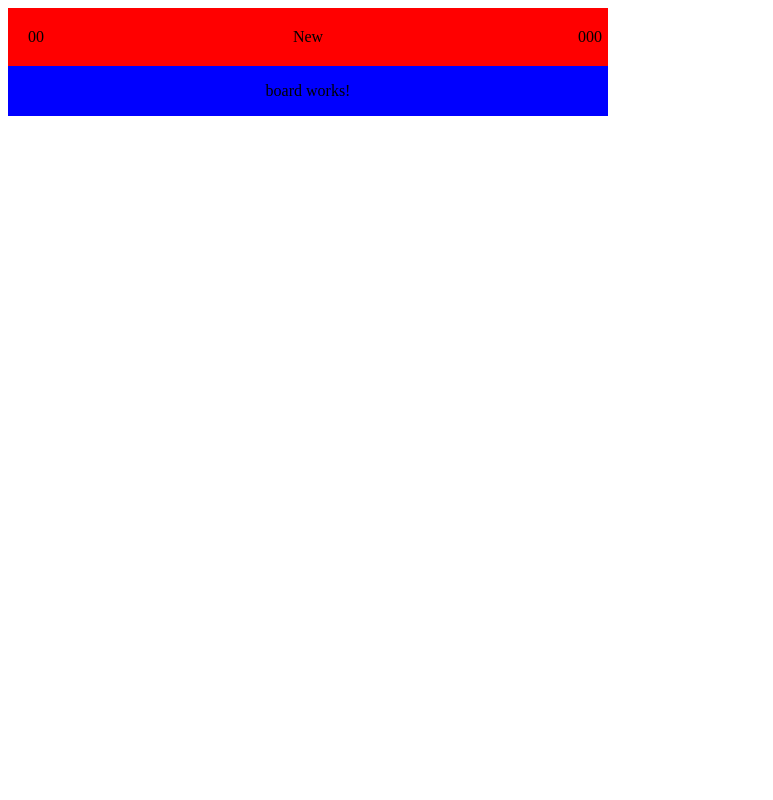
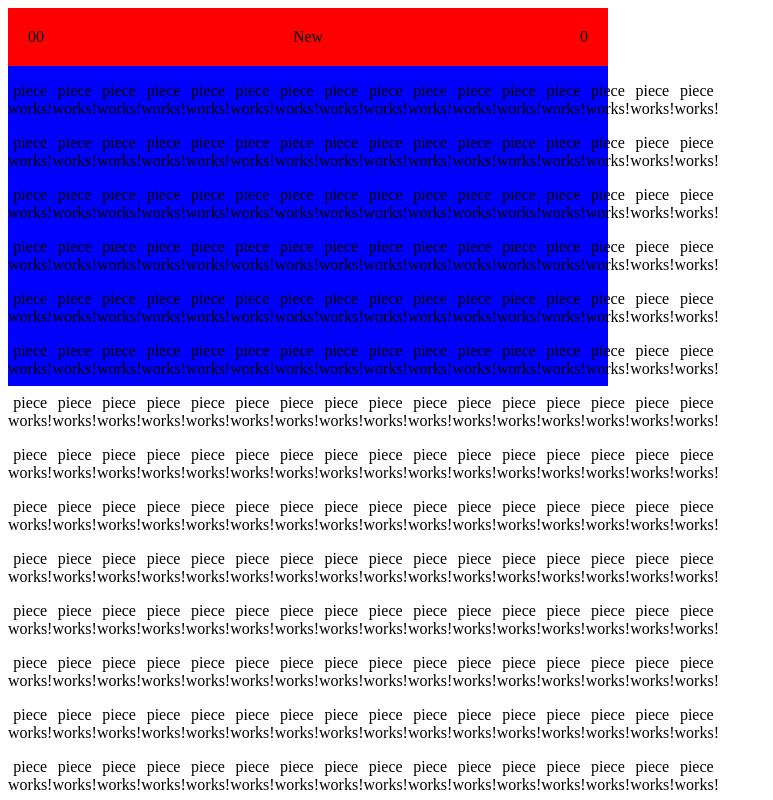
Before and after one commit to drGrove/minesweeper, an Angular app: page / in a window 1280 px wide. Shown: the top 800 px of the page, without its empty margins (0-773 px from the left). Built offline with nearby package versions, Linux system fonts and the light colour scheme.

Commit message:
Add piece, layout board

```diff
--- a/src/app/app.module.ts
+++ b/src/app/app.module.ts
@@ -4,12 +4,14 @@ import { NgModule } from '@angular/core';
 import { AppComponent } from './app.component';
 import { BoardComponent } from './board/board.component';
 import { GameComponent } from './game/game.component';
+import { PieceComponent } from './piece/piece.component';
 
 @NgModule({
   declarations: [
     AppComponent,
     BoardComponent,
-    GameComponent
+    GameComponent,
+    PieceComponent
   ],
   imports: [
     BrowserModule
--- a/src/app/board.ts
+++ b/src/app/board.ts
@@ -66,7 +66,6 @@ export class Board {
       ]);
       for (const shift of shifts) {
         const shiftPos: number[] = sumArr(pos, shift);
-        console.log('Shift Pos: ', shiftPos);
         if ((shiftPos[0] < 0) || (shiftPos[0] >= size.rows) ||
             (shiftPos[1] < 0) || (shiftPos[1] >= size.cols)
         ) {
--- a/src/app/board/board.component.html
+++ b/src/app/board/board.component.html
@@ -1,3 +1,10 @@
-<p>
-  board works!
-</p>
+<div
+  class="row"
+  *ngFor="let row of board.board"
+>
+  <app-piece
+    *ngFor="let piece of row"
+    [piece]="piece"
+  >
+  </app-piece>
+</div>
--- a/src/app/board/board.component.scss
+++ b/src/app/board/board.component.scss
@@ -0,0 +1,14 @@
+:host {
+  --colNum: 30;
+  --rowNum: 16;
+  --gridHeight: 20px;
+
+  display: grid;
+  grid-template-columns: repeat(var(--colNum), auto);
+  grid-template-rows: repeat(var(--rowNum), var(--gridHeight));
+
+  .row {
+    display: grid-inline;
+    grid-gap: 20px 0;
+  }
+}
--- a/src/app/board/board.component.ts
+++ b/src/app/board/board.component.ts
@@ -1,15 +1,25 @@
-import { Component, OnInit } from '@angular/core';
+import { Component, OnInit, OnChanges, Input, ElementRef } from '@angular/core';
+import { Board } from '../board';
 
 @Component({
   selector: 'app-board',
   templateUrl: './board.component.html',
   styleUrls: ['./board.component.scss']
 })
-export class BoardComponent implements OnInit {
+export class BoardComponent implements OnInit, OnChanges {
+  @Input() board: Board;
 
-  constructor() { }
+  constructor(private elementRef: ElementRef) { }
 
   ngOnInit() {
+    console.log(this.board);
   }
 
+  ngOnChanges() {
+    const htmlStyles = window.getComputedStyle(document.querySelector('app-board'));
+    const rowNum = parseInt(htmlStyles.getPropertyValue('--rowNum'), 10);
+    const colNum = parseInt(htmlStyles.getPropertyValue('--colNum'), 10);
+    this.elementRef.nativeElement.style.setProperty('--rowNum', this.board.size.rows);
+    this.elementRef.nativeElement.style.setProperty('--colNum', this.board.size.cols);
+  }
 }
--- a/src/app/game/game.component.html
+++ b/src/app/game/game.component.html
@@ -1,6 +1,6 @@
 <div class="header">
   <div class="mines">00</div>
-  <div class="start">New</div>
-  <div class="timer">000</div>
+  <div class="start" (click)="this.newGame(this.options)">New</div>
+  <div class="timer" [innerHTML]="this.game.time"></div>
 </div>
-<app-board></app-board>
+<app-board [board]="this.game.board"></app-board>
--- a/src/app/game/game.component.ts
+++ b/src/app/game/game.component.ts
@@ -25,7 +25,7 @@ class Options {
 })
 export class GameComponent implements OnInit {
   private options: Options = new Options();
-  private game: Game;
+  public game: Game;
 
   constructor() {
     this.newGame();
@@ -35,5 +35,6 @@ export class GameComponent implements OnInit {
 
   newGame(options: Options = new Options()) {
     this.game = new Game(options.size, options.mines, options.marks);
+    console.log(this.game);
   }
 }
--- /dev/null
+++ b/src/app/piece/piece.component.html
@@ -0,0 +1,3 @@
+<p>
+  piece works!
+</p>
--- /dev/null
+++ b/src/app/piece/piece.component.scss
@@ -0,0 +1,3 @@
+:host {
+  grid-row: auto;
+}
--- /dev/null
+++ b/src/app/piece/piece.component.ts
@@ -0,0 +1,17 @@
+import { Component, OnInit, Input } from '@angular/core';
+import { Piece } from '../piece';
+
+@Component({
+  selector: 'app-piece',
+  templateUrl: './piece.component.html',
+  styleUrls: ['./piece.component.scss']
+})
+export class PieceComponent implements OnInit {
+  @Input() piece: Piece;
+
+  constructor() { }
+
+  ngOnInit() {
+  }
+
+}
```
Also changed, not shown: 1 other file (tests, documents, lock files or other folders).
